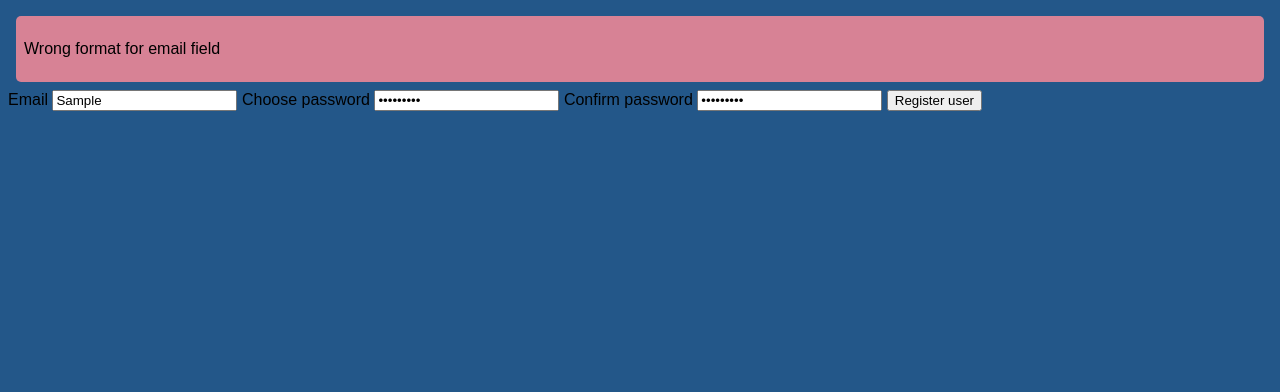
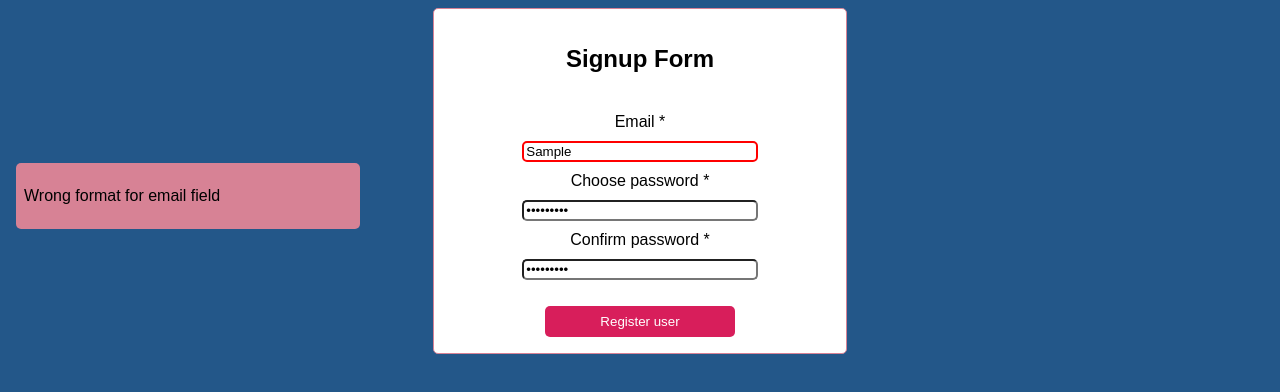
Before and after one commit to AdrianFSN/practica_frontend_JS, a plain HTML site: page register-user.html in a window 1280 px wide. Both pictures are taken after typing "Sample", "Sample123", "Sample123" into the empty fields and a click on the button "Register user". Drawn offline with Linux system fonts and the light colour scheme.

Commit message:
refactor some functions for validations in signup form

```diff
--- a/notifications/style.css
+++ b/notifications/style.css
@@ -1,6 +1,10 @@
 .notification {
+    position: absolute;
+    top: 20%;
+    display: block;
     border-radius: 5px;
     padding: .5rem;
+    width: 50%;
 }
 
 .notification.success {
--- a/register-user.html
+++ b/register-user.html
@@ -14,15 +14,16 @@
 <body>
     <section class="notification"></section>
     <form id="registerForm" novalidate>
+        <h2>Signup Form</h2>
         <section id="spinner"></section>
-        <label for="email">Email</label>
+        <label for="email">Email *</label>
         <input type="text" id="email" required>
 
-        <label for="password">Choose password</label>
+        <label for="password">Choose password *</label>
         <input type="password" id="password" required minlength="6">
 
-        <label for="password-check">Confirm password</label>
-        <input type="password" id="password-check" required minlength="6">
+        <label for="passwordCheck">Confirm password *</label>
+        <input type="password" id="passwordCheck" required minlength="6">
 
         <button type="submit">Register user</button>
     </form>
--- a/register-user/register-user-controller.js
+++ b/register-user/register-user-controller.js
@@ -11,27 +11,22 @@ export function registerUserController(registerFormNode) {
 
     function handleSignupFormSubmit(registerFormNode) {
         let errors = [];
-        let emptyFields = isFieldEmpty(registerFormNode);
-        let passwordsTooShorts = isPasswordShort(registerFormNode);
-
 
         if (!isEmailValid(registerFormNode)) {
             errors.push('Wrong format for email field');
+            email.classList.add('field-error');
         };
 
         if (!arePasswordsEqual(registerFormNode)) {
             errors.push('"Password" and "Confirm password" are different')
+            password.classList.add('field-error');
+            passwordCheck.classList.add('field-error');
         };
 
-        if (emptyFields.length > 0) {
-            for (let i = 0; i < emptyFields.length; i++) {
-                errors.push(emptyFields[i]);
-            };
-        };
-        if (passwordsTooShorts.length > 0) {
-            for (let i = 0; i < passwordsTooShorts.length; i++) {
-                errors.push(passwordsTooShorts[i]);
-            };
+        if (!isPasswordLengthOk(registerFormNode)) {
+            errors.push(`Password should be at least 6 characters`);
+            password.classList.add('field-error');
+            passwordCheck.classList.add('field-error');
         };
 
         showFormErrors(errors);
@@ -50,46 +45,17 @@ export function registerUserController(registerFormNode) {
 
     function arePasswordsEqual(registerFormNode) {
         const password = registerFormNode.querySelector('#password');
-        const passwordCheck = registerFormNode.querySelector('#password-check');
+        const passwordCheck = registerFormNode.querySelector('#passwordCheck');
 
         return password.value === passwordCheck.value;
     };
 
-    function isFieldEmpty(registerFormNode) {
-        const email = registerFormNode.querySelector('#email');
+    function isPasswordLengthOk(registerFormNode) {
         const password = registerFormNode.querySelector('#password');
-        const passwordCheck = registerFormNode.querySelector('#password-check');
-
-        let emptyFields = []
-
-        if (email.value.length === 0) {
-            emptyFields.push('Email field cannot be empty');
-        }
-
-        if (password.value.length === 0) {
-            emptyFields.push('Password field cannot be empty');
-        }
-        if (passwordCheck.value.length === 0) {
-            emptyFields.push('Password confirmation field cannot be empty');
-        }
-        return emptyFields;
-
+        const passwordCheck = registerFormNode.querySelector('#passwordCheck');
+        const minLength = password.minLength;
+        return password.value.length >= minLength && passwordCheck.value.length >= minLength;
     };
-
-    function isPasswordShort(registerFormNode) {
-        const password = registerFormNode.querySelector('#password');
-        const passwordCheck = registerFormNode.querySelector('#password-check');
-        const minLength = password.minLength;
-        let shortPasswordsArray = [];
-
-        if (password.value.length < minLength) {
-            shortPasswordsArray.push(`Password should be at least ${minLength} characters`);
-        };
-        if (passwordCheck.value.length < minLength) {
-            shortPasswordsArray.push(`Password confirmation should be at least ${minLength} characters`);
-        };
-        return shortPasswordsArray;
-    }
 
     function showFormErrors(errorsList) {
         for (const error of errorsList) {
@@ -100,6 +66,12 @@ export function registerUserController(registerFormNode) {
         };
     };
 
+    function resetErrorClass() {
+        email.classList.remove('field-error');
+        password.classList.remove('field-error');
+        passwordCheck.classList.remove('field-error');
+    }
+
     async function registerUser(registerFormNode) {
         const email = registerFormNode.querySelector('#email');
         const password = registerFormNode.querySelector('#password');
@@ -107,6 +79,8 @@ export function registerUserController(registerFormNode) {
         try {
             loadSpinner('show-spinner', registerFormNode)
             await createUser(email.value, password.value);
+            resetErrorClass();
+
             dispatchEvent('register-user-notification', {
                 message: 'Congrats, you are a registered user now!',
                 type: 'success'
--- a/register-user/style.css
+++ b/register-user/style.css
@@ -0,0 +1,32 @@
+#registerForm {
+    display: flex;
+    background-color: white;
+    border: 1px solid #D78295;
+    border-radius: 5px;
+    flex-direction: column;
+    width: 30%;
+    margin: 0 auto;
+    gap: 10px;
+    padding: 1rem;
+    align-items: center;
+}
+
+#registerForm input {
+    width: 60%;
+    border-radius: 5px;
+
+}
+
+#registerForm button {
+    width: 50%;
+    background-color: #D81E5B;
+    border: none;
+    border-radius: 5px;
+    padding: .5rem;
+    color: white;
+    margin-top: 1rem;
+}
+
+.field-error {
+    border: 2px solid red;
+}
```
